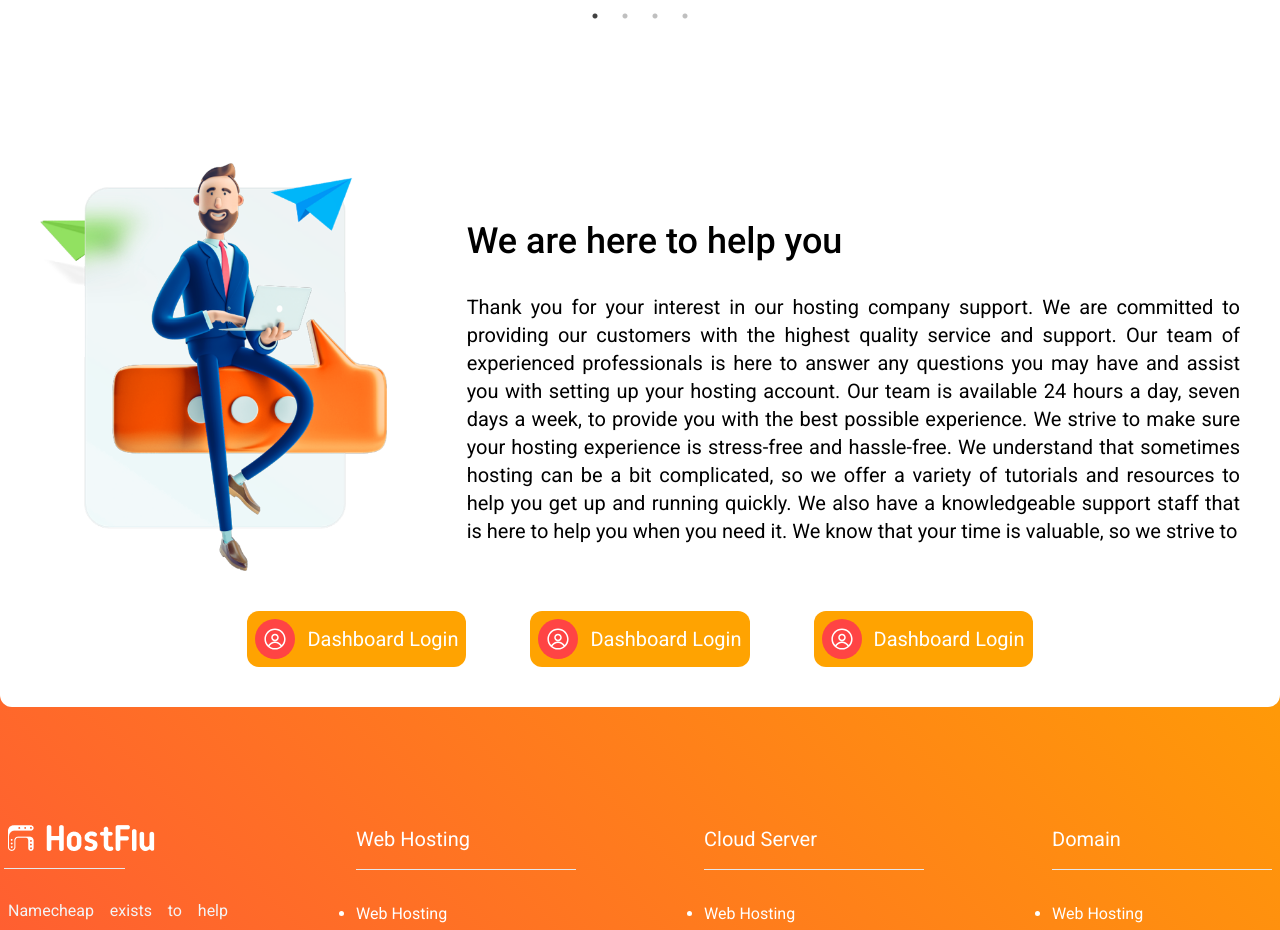
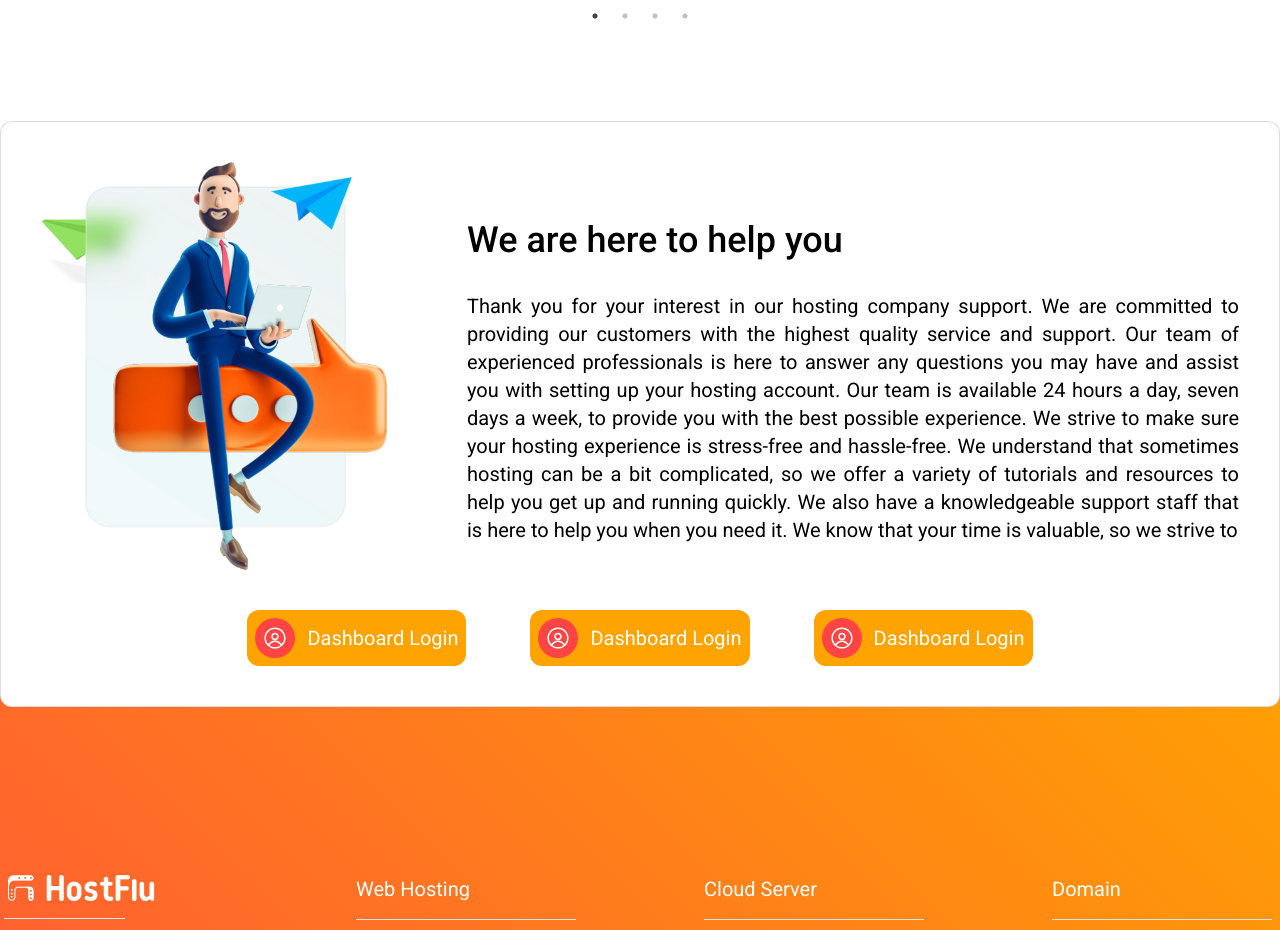
Before and after one commit to pothikit/hostfule-project, a React (Create React App) app: page / in a window 1280 px wide. Shown: the part 8540-9470 px from the top of the page. Built offline with nearby package versions, Linux system fonts and the light colour scheme; a web font is replaced by a local one.

Commit message:
footer top section done

```diff
--- a/src/components/footer/Footer.jsx
+++ b/src/components/footer/Footer.jsx
@@ -20,8 +20,8 @@ import { RxAvatar } from "react-icons/rx"
 function Footer() {
     return (
         <>
-            <div className="container mx-auto -mt-52">
-                <div className='bg-white z-10 relative bottom-[-250px] p-10 rounded-xl'>
+            <div className="container mx-auto -mt-20">
+                <div className='bg-white z-10 relative bottom-[-120px] p-10 rounded-xl border border-[#ccccccad]'>
                     <div className="grid grid-cols-1 md:grid-cols-3 gap-10 md:gap-20 items-center">
                         <div className='flex items-center justify-center'>
                             <img src={supportImg} alt="Our Support" className='w-full mx-auto' />
@@ -39,7 +39,7 @@ function Footer() {
                 </div>
             </div>
             {/* footer top our support section */}
-            <footer className='pt-72'>
+            <footer className='pt-52'>
                 <div className="container mx-auto px-2">
                     <div className="grid grid-cols-1 sm:grid-cols-2 lg:grid-cols-4 py-20 gap-20 lg:gap-32">
                         {/* col maind div */}
```
